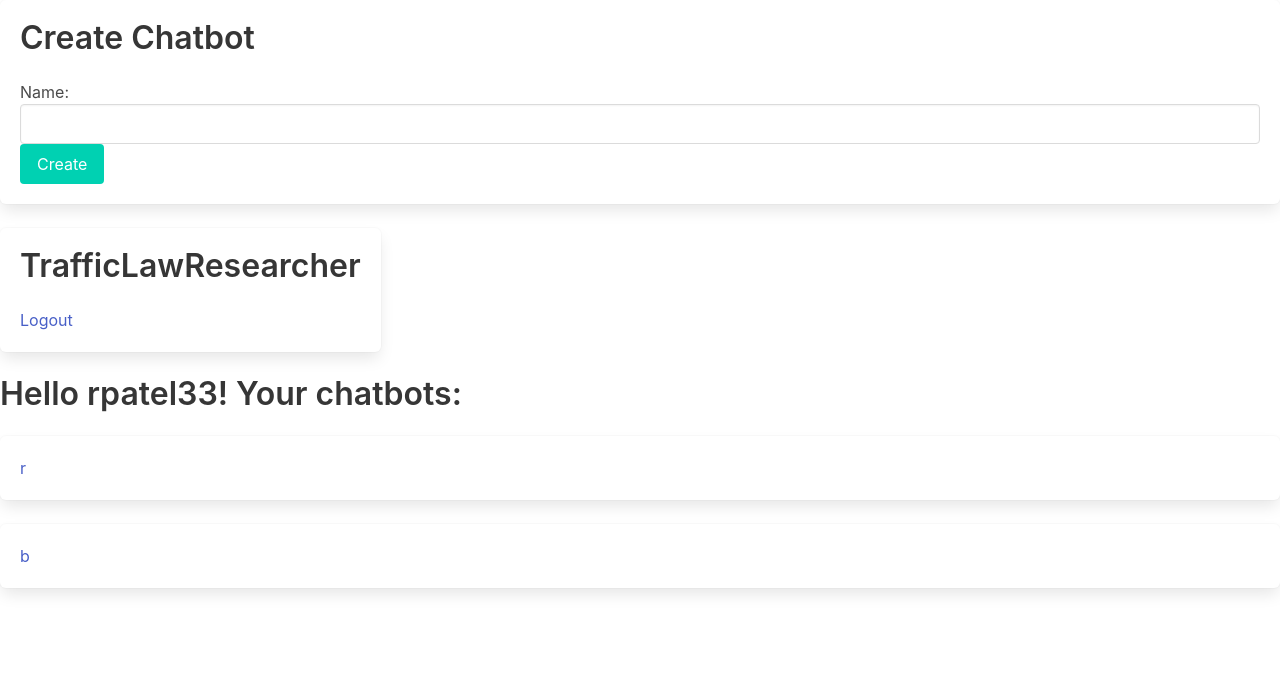
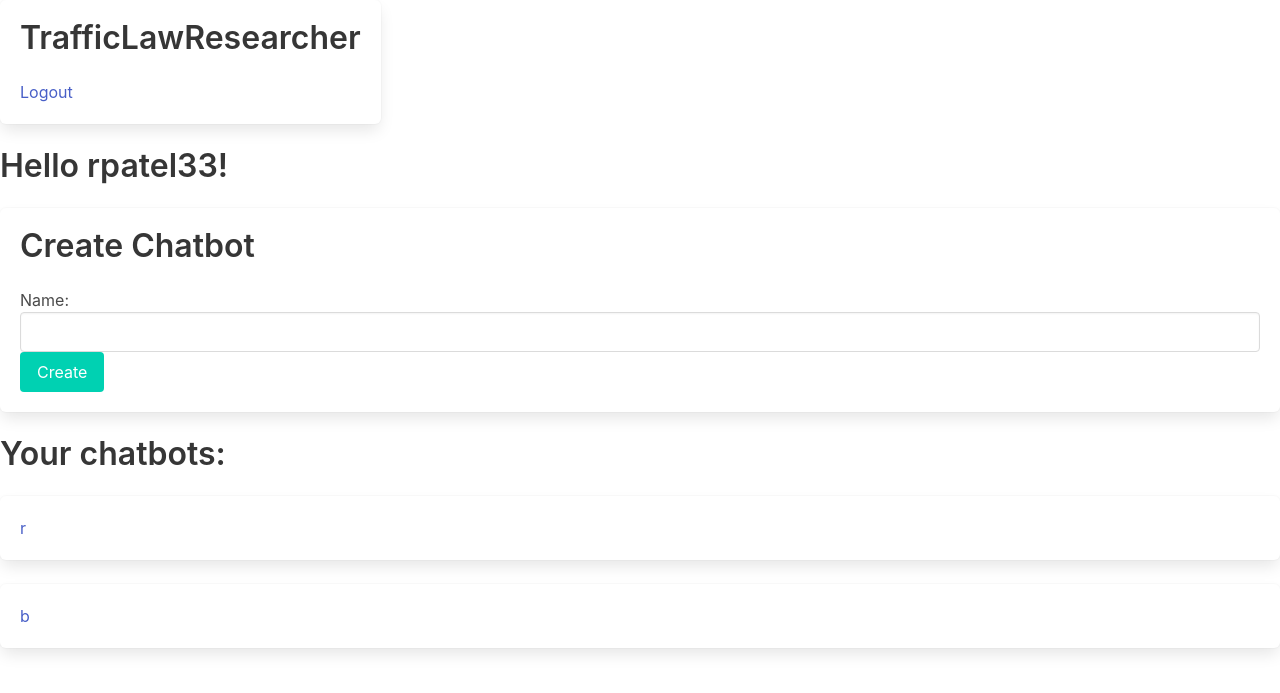
Before and after one commit to p-328/TrafficLawResearcher, a Django app: page / in a window 1280 px wide. Shown: the top 693 px of the page. Run offline with Django 5.2, Linux system fonts and the light colour scheme; a user stored in the database is signed in; data comes from the database, SQL or seed files in the repository; parts of the project's set-up code (start-up, migrations or seed data) failed here and were passed over.

Commit message:
Changed HTML up to look better in core.html

```diff
--- a/templates/core.html
+++ b/templates/core.html
@@ -12,17 +12,18 @@
             </div>
             {% empty %}
         {% endfor %}
+        <div class="box" style="display: inline-block">
+            <h1 class="title">TrafficLawResearcher</h1>
+            <a href="{% url 'logout-action' %}" class="is-pulled-left">Logout</a>
+        </div>
+        <h1 class="title">Hello {{ name }}!</h1>
         <form method="post" class="box">
             {% csrf_token %}
             <h1 class="title">Create Chatbot</h1>
             {{ form.as_p }}
             <input type="submit" class="button is-primary" value="Create">
         </form>
-        <div class="box" style="display: inline-block">
-            <h1 class="title">TrafficLawResearcher</h1>
-            <a href="{% url 'logout-action' %}" class="is-pulled-left">Logout</a>
-        </div>
-        <h1 class="title">Hello {{ name }}! Your chatbots: </h1>
+        <h1 class="title">Your chatbots:</h1>
         <ul>
             {% for chatbot in chatbots %}
                 <li class="box">
```
